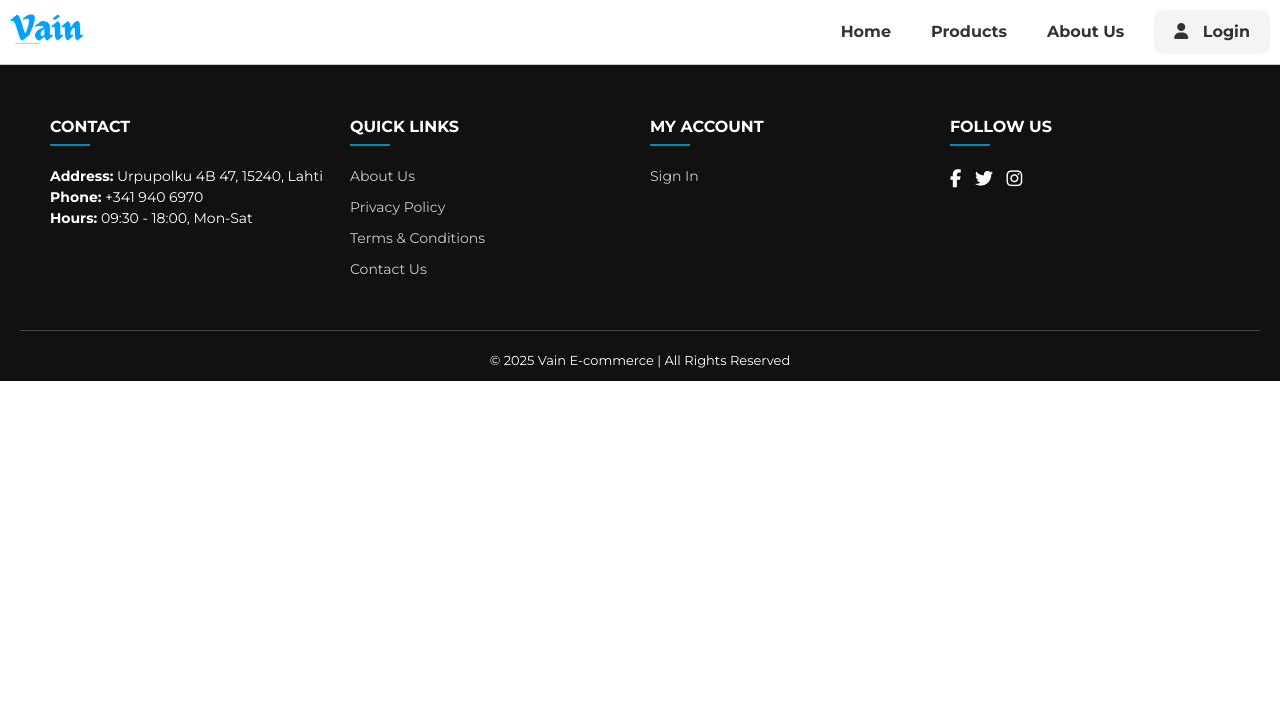
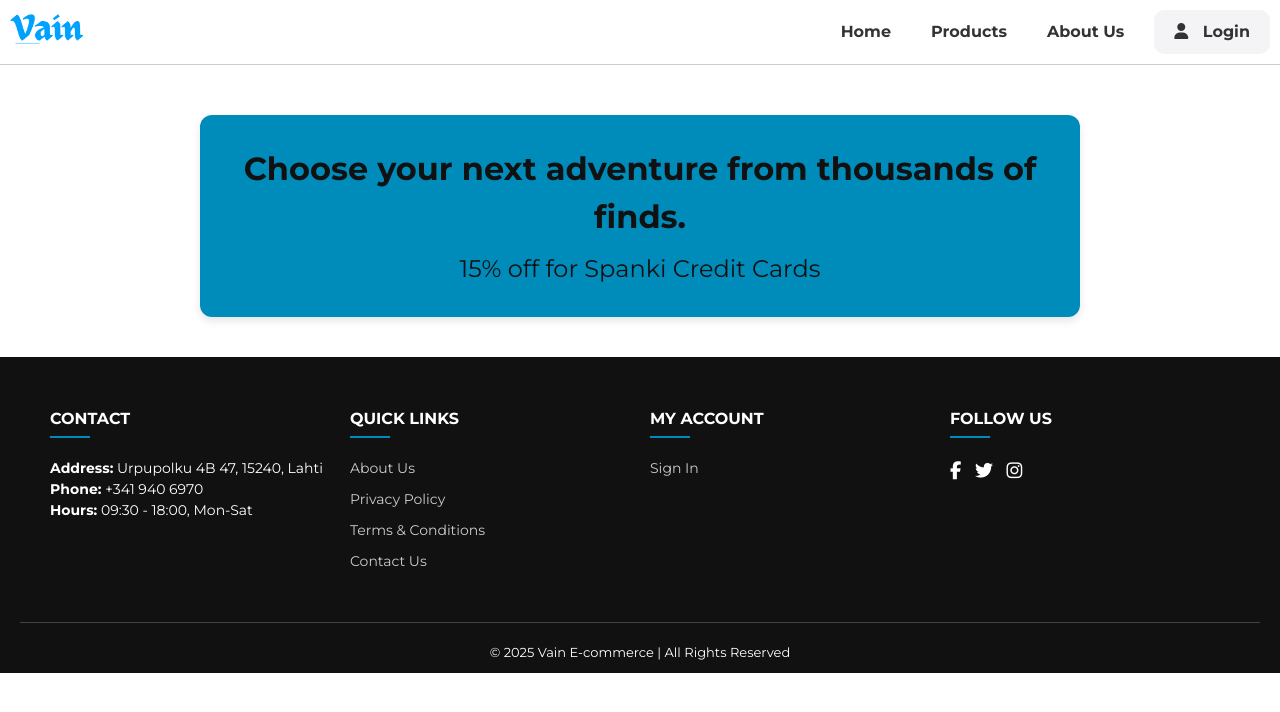
Before and after one commit to isurukaldera/Front-End-2024-25, a plain HTML site: page pages/products.html in a window 1280 px wide. Drawn offline with Linux system fonts and the light colour scheme.

Commit message:
production-header

```diff
--- a/pages/products.html
+++ b/pages/products.html
@@ -36,6 +36,15 @@
       </div>
     </div>
   </nav>
+  <section class="product-section">
+  <header class="product-header">
+    <h4>Choose your next adventure from thousands of finds.</h4>
+    <p>15% off for Spanki Credit Cards</p>
+  </header>
+</section>
+
+  </section>
+
 
 
 
--- a/style.css
+++ b/style.css
@@ -342,6 +342,38 @@ section{
     font-weight: 900;
 }
 
+
+/*Product page*/
+
+.product-section {
+  padding-top: 40px;
+  padding-bottom: 40px;
+  padding-left: 200px;
+  padding-right: 200px;
+}
+
+.product-header {
+  background:#008CBA;
+  padding: 30px 20px;
+  margin-top: 10px;
+  max-width: 1500px;
+  text-align: center;
+  border-radius: 12px;
+  box-shadow: 0 4px 8px rgba(0, 0, 0, 0.1);
+}
+
+.product-header h4 {
+  font-size: 2rem;
+  font-weight: 800;
+  color: var(--color-dark);
+  margin-bottom: 10px;
+}
+
+.product-header p {
+  font-size: 1.5rem;
+  color: var(--color-dark);
+}
+
 .footer {
   background:var(--color-dark);
   color: #fff;
```
